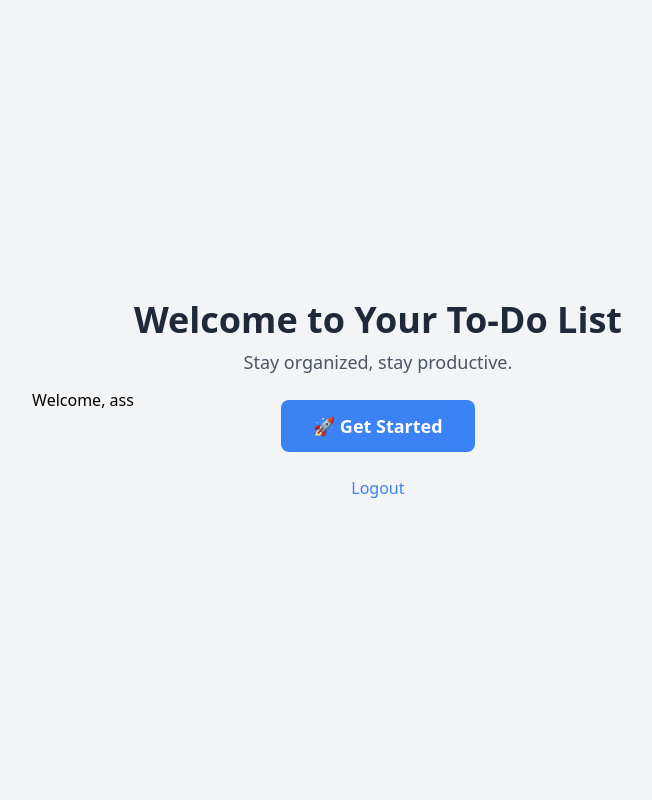
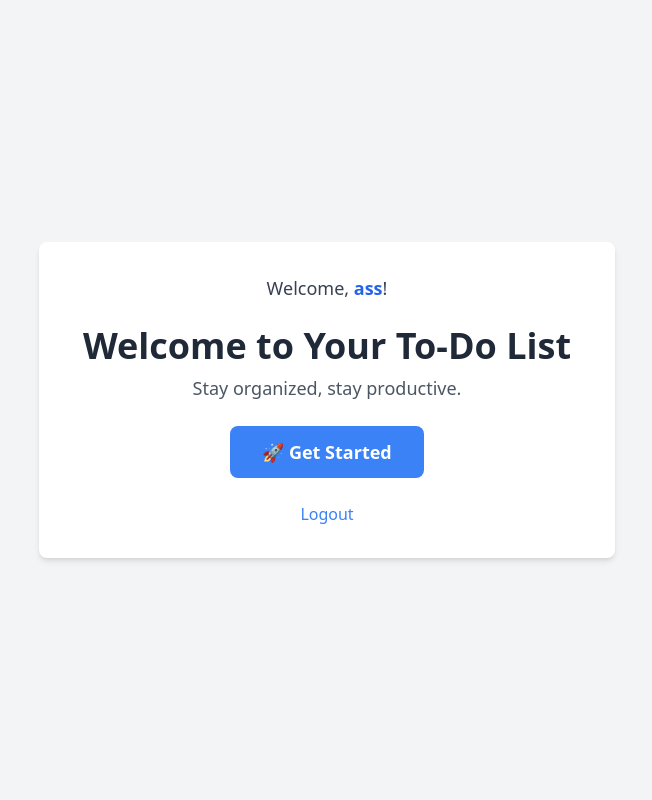
Before and after one commit to Corngaming1/django-to-do-list, a Django app: page / in a window 1280 px wide. Shown: the whole page, without its empty margins (313-965 px from the left). Run offline with Django 5.2, Linux system fonts and the light colour scheme; a user stored in the database is signed in; some libraries are stand-ins or nearby versions.

Commit message:
Description: Updated both readme file and homepage
Changes:
1. changes the position of the entire homepage

Added:
1. added important notes in the readme file

```diff
--- a/django-to-do/backend/todo/templates/todo/homepage.html
+++ b/django-to-do/backend/todo/templates/todo/homepage.html
@@ -6,28 +6,39 @@
     <title>Welcome to Your To-Do List</title>
     <script src="https://cdn.tailwindcss.com"></script>
 </head>
-<body class="bg-gray-100 flex items-center justify-center h-screen">
+<body class="bg-gray-100 flex items-center justify-center min-h-screen">
 
-    {% if user.is_authenticated %}
-    <p>Welcome, {{ user.username }}
-    {% else %}
-        <p>You are currently not logged in. <a href="{% url 'guest-login' %}">Continue as a guest</a></p>
-        <a href="{% url 'login' %}">Login</a> | <a href="{% url 'signup' %}">Sign up</a>
-    {% endif %}
+    <div class="bg-white p-8 rounded-lg shadow-md max-w-xl w-full text-center space-y-6">
 
-    <div class="text-center space-y-6">
+        {% if user.is_authenticated %}
+            <p class="text-lg text-gray-700">
+                Welcome, <span class="font-semibold text-blue-600">{{ user.username }}</span>!
+            </p>
+        {% else %}
+            <div class="space-y-2">
+                <p class="text-gray-700">You are currently not logged in.</p>
+                <a href="{% url 'guest-login' %}" class="text-blue-500 hover:underline">Continue as Guest</a><br>
+                <a href="{% url 'login' %}" class="text-blue-500 hover:underline">Login</a> |
+                <a href="{% url 'signup' %}" class="text-blue-500 hover:underline">Sign Up</a>
+            </div>
+        {% endif %}
+
         <div>
             <h1 class="text-4xl font-bold text-gray-800">Welcome to Your To-Do List</h1>
             <p class="text-lg text-gray-600 mt-2">Stay organized, stay productive.</p>
         </div>
+
         <a href="{% url 'task-list' %}" class="inline-block bg-blue-500 text-white px-8 py-3 rounded-lg text-lg font-semibold hover:bg-blue-600 transition duration-200">
             🚀 Get Started
         </a>
 
+        {% if user.is_authenticated %}
         <form method="post" action="{% url 'logout' %}">
             {% csrf_token %}
             <button type="submit" class="text-blue-500 hover:underline">Logout</button>
         </form>
+        {% endif %}
+
     </div>
 </body>
 </html>
```
Also changed, not shown: README.md, django-to-do/backend/db.sqlite3.
